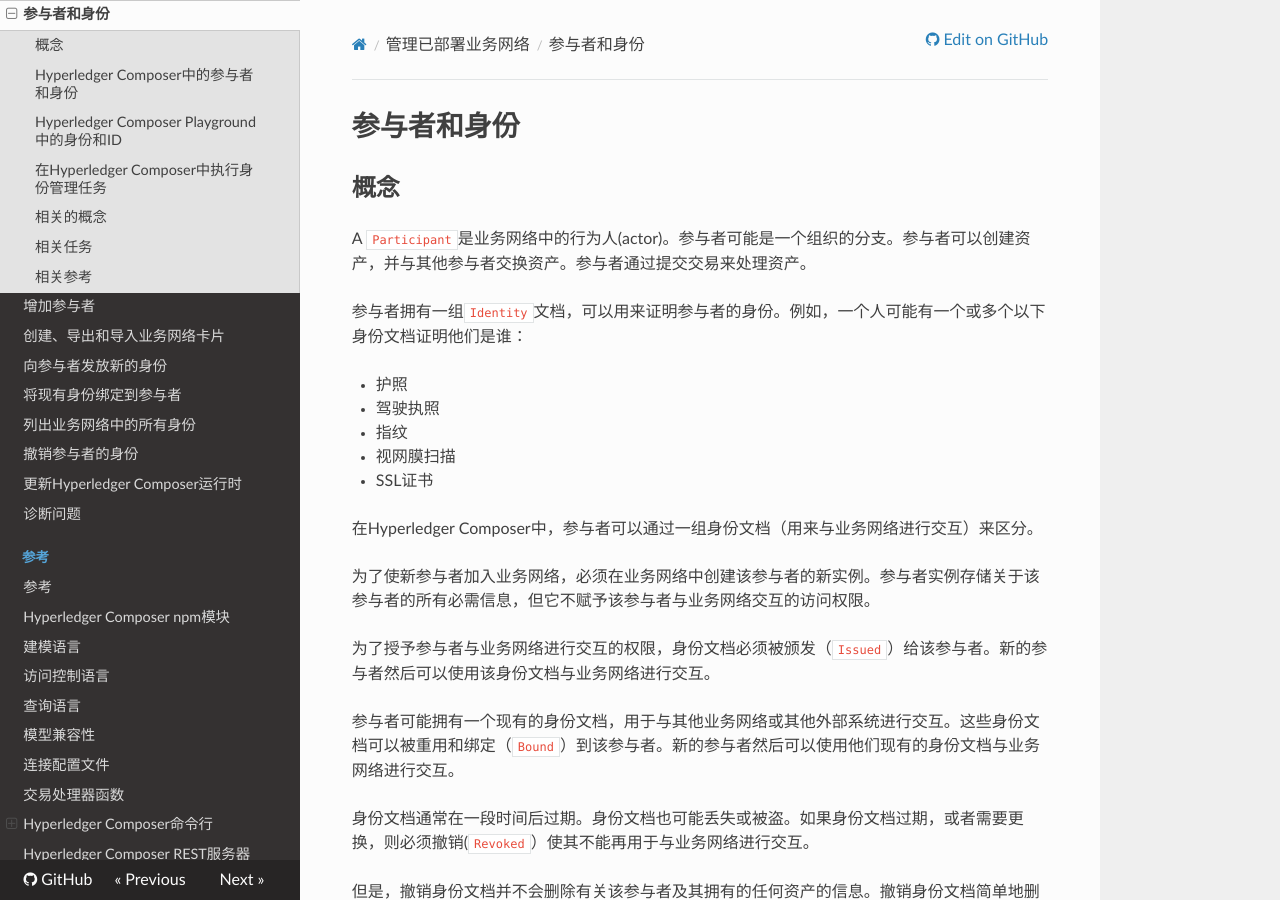
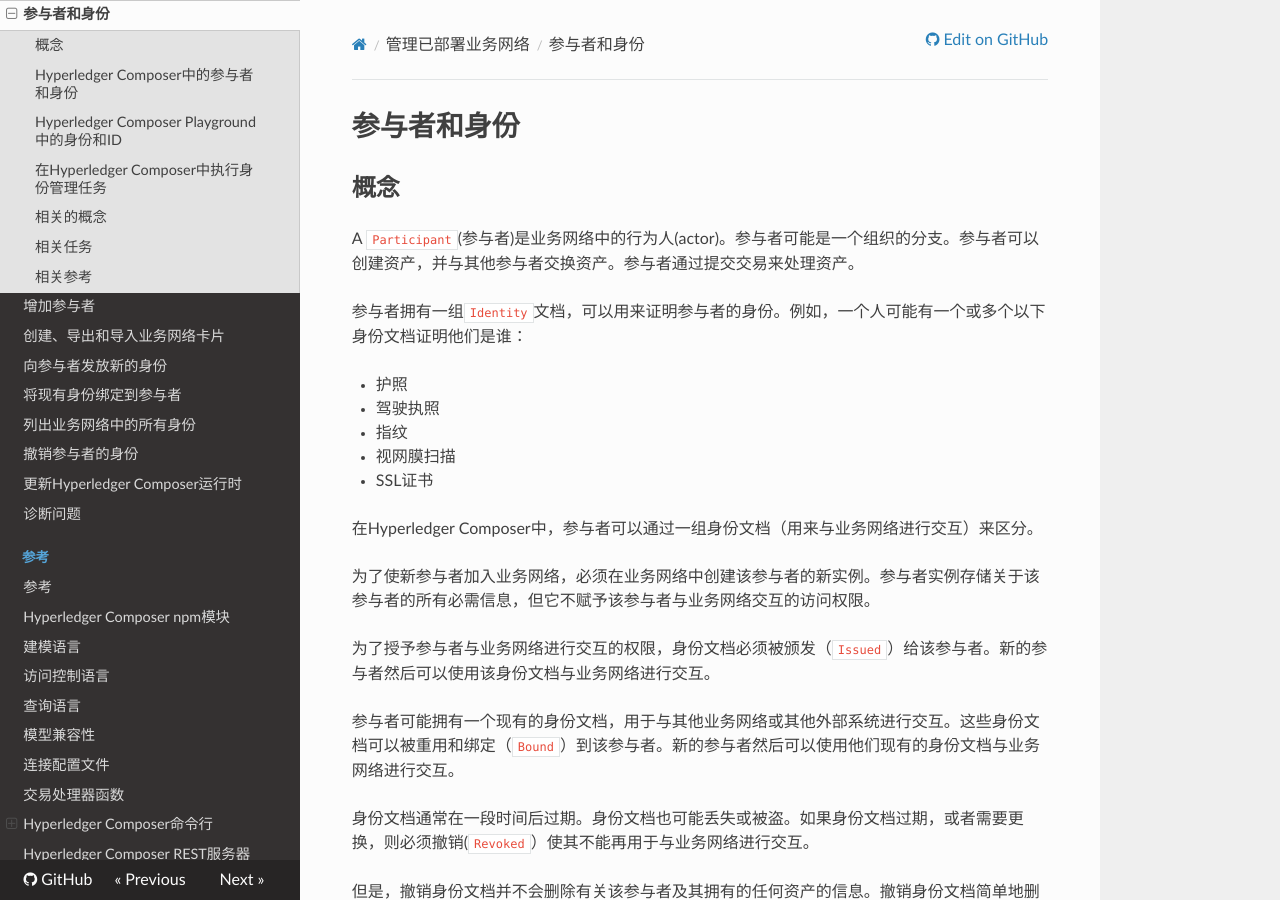
Before and after one commit to wbwangk/ComposerDocs, an MkDocs documentation site: the page built from docs/managing_participantsandidentities.md, in a window 1280 px wide and 900 px high. Built offline with MkDocs 1.6.1, drawn with Linux system fonts in a browser that asks for light colours; nearby versions of some CDN libraries; old or Windows-style settings are respelled for this version of MkDocs.

Commit message:
Update managing_participantsandidentities.md

```diff
--- a/docs/managing_participantsandidentities.md
+++ b/docs/managing_participantsandidentities.md
@@ -2,7 +2,7 @@
 
 ## 概念
 
-A `Participant`是业务网络中的行为人(actor)。参与者可能是一个组织的分支。参与者可以创建资产，并与其他参与者交换资产。参与者通过提交交易来处理资产。
+A `Participant`(参与者)是业务网络中的行为人(actor)。参与者可能是一个组织的分支。参与者可以创建资产，并与其他参与者交换资产。参与者通过提交交易来处理资产。
 
 参与者拥有一组`Identity`文档，可以用来证明参与者的身份。例如，一个人可能有一个或多个以下身份文档证明他们是谁：
 
```
